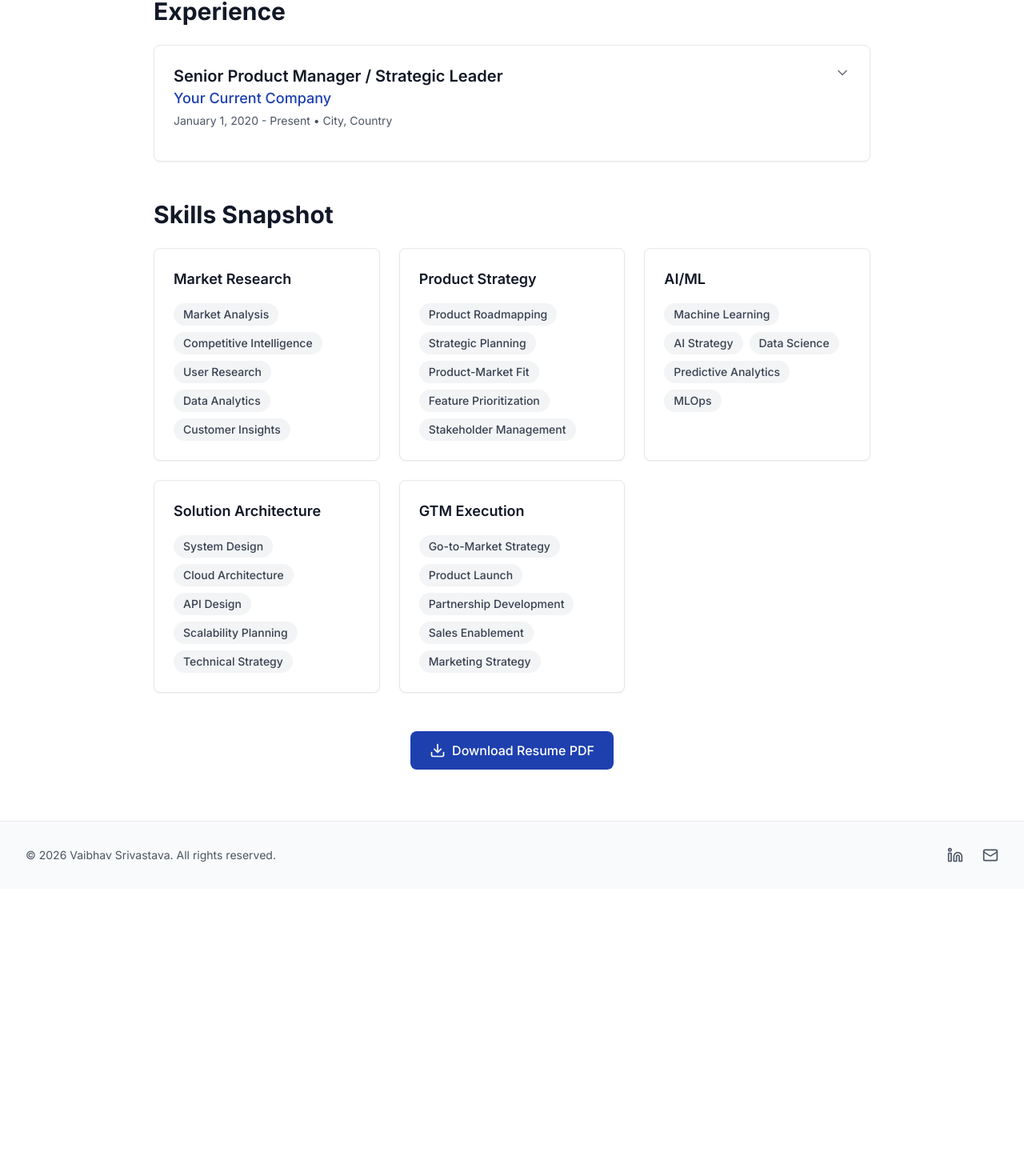
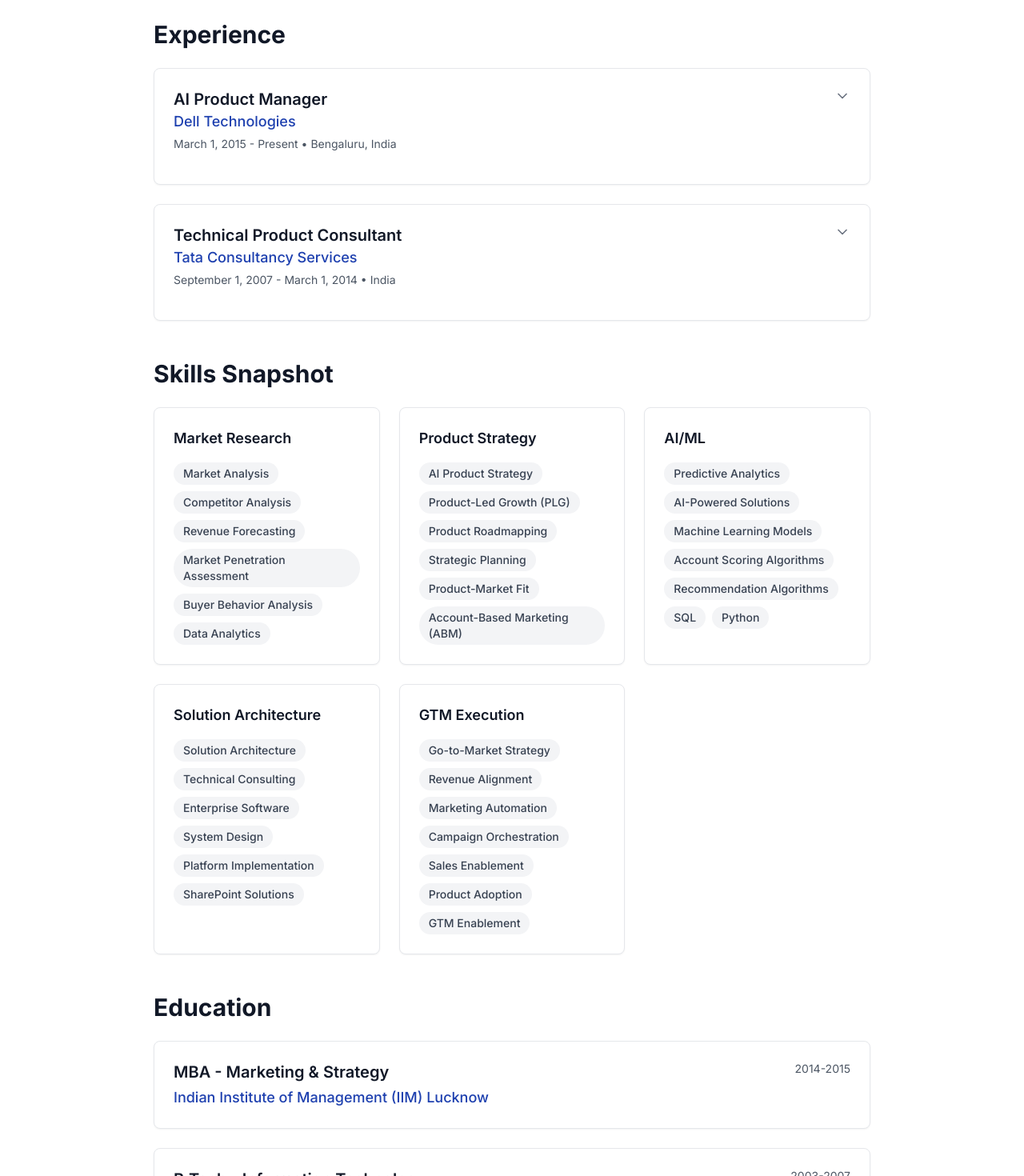
Before and after one commit to VaibhavSrivastava-777/vaibhavsrivastava, a Next.js app: page /resume in a window 1280 px wide. Shown: the part 438-1908 px from the top of the page at 80% size. Before the commit the page ends 1549 px from the top, so only its background shows below. Built offline with nearby package versions, Linux system fonts and the light colour scheme.

Commit message:
Update resume with actual experience from Word document - Dell Technologies and TCS roles, add Education section

```diff
--- a/app/resume/page.tsx
+++ b/app/resume/page.tsx
@@ -4,6 +4,7 @@
 import ExecutiveSummary from "@/components/Resume/ExecutiveSummary";
 import Experience from "@/components/Resume/Experience";
 import Skills from "@/components/Resume/Skills";
+import Education from "@/components/Resume/Education";
 import DownloadResume from "@/components/CTAs/DownloadResume";
 
 export const metadata: Metadata = {
@@ -31,6 +32,7 @@
         <ExecutiveSummary summary={resumeData.executiveSummary} />
         <Experience experiences={resumeData.experience} />
         <Skills skills={resumeData.skills} />
+        {resumeData.education && <Education education={resumeData.education} />}
 
         <div className="mt-12 text-center print:hidden">
           <DownloadResume />
--- /dev/null
+++ b/components/Resume/Education.tsx
@@ -0,0 +1,37 @@
+interface EducationItem {
+  degree: string;
+  field: string;
+  institution: string;
+  period: string;
+}
+
+interface EducationProps {
+  education: EducationItem[];
+}
+
+export default function Education({ education }: EducationProps) {
+  return (
+    <section className="mb-12">
+      <h2 className="text-3xl font-bold mb-6 text-gray-900">Education</h2>
+      <div className="space-y-6">
+        {education.map((edu, index) => (
+          <div key={index} className="card">
+            <div className="flex flex-col md:flex-row md:justify-between md:items-start gap-2">
+              <div>
+                <h3 className="text-xl font-semibold text-gray-900">
+                  {edu.degree} - {edu.field}
+                </h3>
+                <p className="text-lg text-primary font-medium mt-1">
+                  {edu.institution}
+                </p>
+              </div>
+              <p className="text-sm text-gray-600 md:text-right">
+                {edu.period}
+              </p>
+            </div>
+          </div>
+        ))}
+      </div>
+    </section>
+  );
+}
--- a/content/resume.json
+++ b/content/resume.json
@@ -1,56 +1,92 @@
 {
-  "executiveSummary": "Strategic product leader with extensive experience in driving innovation through AI/ML, market research, and data-driven decision making. Proven track record of building scalable products, leading cross-functional teams, and executing successful go-to-market strategies. Passionate about leveraging technology to solve complex business challenges and create meaningful impact.",
+  "executiveSummary": "Senior Product Manager with 17 years of experience driving AI-powered product innovation and growth across global B2B markets. Skilled in market and competitor analysis, forecasting, and GTM strategy to identify trends, assess penetration, and guide resource allocation. Adept at bridging Market Research, Data Science, Engineering, and Business strategy to deliver customer-centric AI solutions and actionable market insights. Holds an MBA from IIM Lucknow in Marketing & Strategy.",
   "experience": [
     {
-      "company": "Your Current Company",
-      "role": "Senior Product Manager / Strategic Leader",
-      "startDate": "2020-01",
+      "company": "Dell Technologies",
+      "role": "AI Product Manager",
+      "startDate": "2015-03",
       "endDate": "present",
-      "location": "City, Country",
+      "location": "Bengaluru, India",
       "achievements": [
-        "Led product strategy for AI/ML initiatives resulting in 40% improvement in key metrics",
-        "Managed cross-functional teams of 15+ members across engineering, design, and data science",
-        "Executed GTM strategy that increased market penetration by 60%",
-        "Conducted comprehensive market research identifying $50M+ opportunity"
+        "Conducted in-depth market and competitor analysis across APJ, developed revenue forecasts, and provided data-backed recommendations to leadership for GTM strategy and resource allocation",
+        "Directed end-to-end strategy for an AI-powered lead selection engine, deploying predictive account scoring algorithms and Product-Led Growth (PLG) frameworks that boosted qualified lead generation by 20%+ across APJ markets",
+        "Unified Sales, RevOps, and GTM teams through revenue alignment, marketing automation, and campaign orchestration, presenting market insights and forecasts to guide strategy and accelerate pipeline velocity",
+        "Built product feedback loops by integrating real-time performance data with recommendation algorithms, leveraging SQL, Python, and Power BI dashboards to enable continuous model refinement",
+        "Shaped AI-driven marketing strategies grounded in Account-Based Marketing (ABM), tailoring scoring models to APJ buyer behaviours and establishing thought leadership in AI-powered demand generation"
       ],
-      "description": "Strategic leadership role focusing on product innovation, AI/ML integration, and market expansion."
+      "description": "Leading AI product strategy and development, market research, and cross-functional product leadership for AI-powered solutions across APJ markets."
+    },
+    {
+      "company": "Tata Consultancy Services",
+      "role": "Technical Product Consultant",
+      "startDate": "2007-09",
+      "endDate": "2014-03",
+      "location": "India",
+      "achievements": [
+        "Progressed from Java developer to technical product sales leader, building expertise across the enterprise software development lifecycle and shaping client-facing product strategy for Microsoft SharePoint solutions",
+        "Directed solution architecture and technical consulting for SharePoint implementations across mid-market and enterprise clients, translating platform capabilities into tailored product solutions",
+        "Accelerated product adoption through customer engagement programs, product demonstrations, proof-of-concepts, and technical workshops, driving year-over-year platform uptake growth",
+        "Partnered with sales teams on deal strategy and RFP responses, bridging technical product expertise with business stakeholder communication to influence revenue outcomes"
+      ],
+      "description": "Technical product leadership, solution architecture, and product consulting for enterprise software solutions, with focus on Microsoft SharePoint implementations."
     }
   ],
   "skills": {
     "marketResearch": [
       "Market Analysis",
-      "Competitive Intelligence",
-      "User Research",
-      "Data Analytics",
-      "Customer Insights"
+      "Competitor Analysis",
+      "Revenue Forecasting",
+      "Market Penetration Assessment",
+      "Buyer Behavior Analysis",
+      "Data Analytics"
     ],
     "productStrategy": [
+      "AI Product Strategy",
+      "Product-Led Growth (PLG)",
       "Product Roadmapping",
       "Strategic Planning",
       "Product-Market Fit",
-      "Feature Prioritization",
-      "Stakeholder Management"
+      "Account-Based Marketing (ABM)"
     ],
     "aiMl": [
-      "Machine Learning",
-      "AI Strategy",
-      "Data Science",
       "Predictive Analytics",
-      "MLOps"
+      "AI-Powered Solutions",
+      "Machine Learning Models",
+      "Account Scoring Algorithms",
+      "Recommendation Algorithms",
+      "SQL",
+      "Python"
     ],
     "solutionArchitecture": [
+      "Solution Architecture",
+      "Technical Consulting",
+      "Enterprise Software",
       "System Design",
-      "Cloud Architecture",
-      "API Design",
-      "Scalability Planning",
-      "Technical Strategy"
+      "Platform Implementation",
+      "SharePoint Solutions"
     ],
     "gtmExecution": [
       "Go-to-Market Strategy",
-      "Product Launch",
-      "Partnership Development",
+      "Revenue Alignment",
+      "Marketing Automation",
+      "Campaign Orchestration",
       "Sales Enablement",
-      "Marketing Strategy"
+      "Product Adoption",
+      "GTM Enablement"
     ]
-  }
+  },
+  "education": [
+    {
+      "degree": "MBA",
+      "field": "Marketing & Strategy",
+      "institution": "Indian Institute of Management (IIM) Lucknow",
+      "period": "2014-2015"
+    },
+    {
+      "degree": "B.Tech",
+      "field": "Information Technology",
+      "institution": "SASTRA University, Thanjavur",
+      "period": "2003-2007"
+    }
+  ]
 }
```
